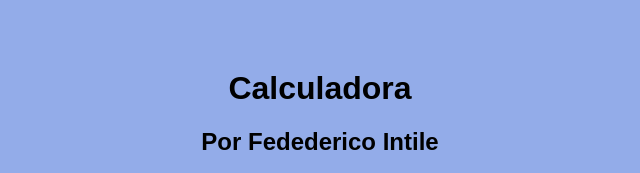
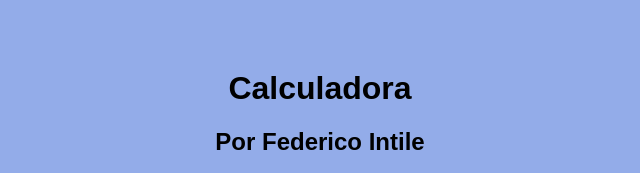
Before and after one commit to FedeIntile/Calculadora-, a plain HTML site: page index.html in a window 1280 px wide. Shown: the top 173 px of the page, without its empty margins (320-960 px from the left). Drawn offline with Linux system fonts and the light colour scheme.

Commit message:
error h2 corregido

```diff
--- a/index.html
+++ b/index.html
@@ -9,7 +9,7 @@
 </head>
 <body>
     <H1>Calculadora</H1>
-    <h2>Por Fedederico Intile</h2>
+    <h2>Por Federico Intile</h2>
     <div class="calculadora">
         <input type="text" id="pantalla" readonly>
         <br>
```
